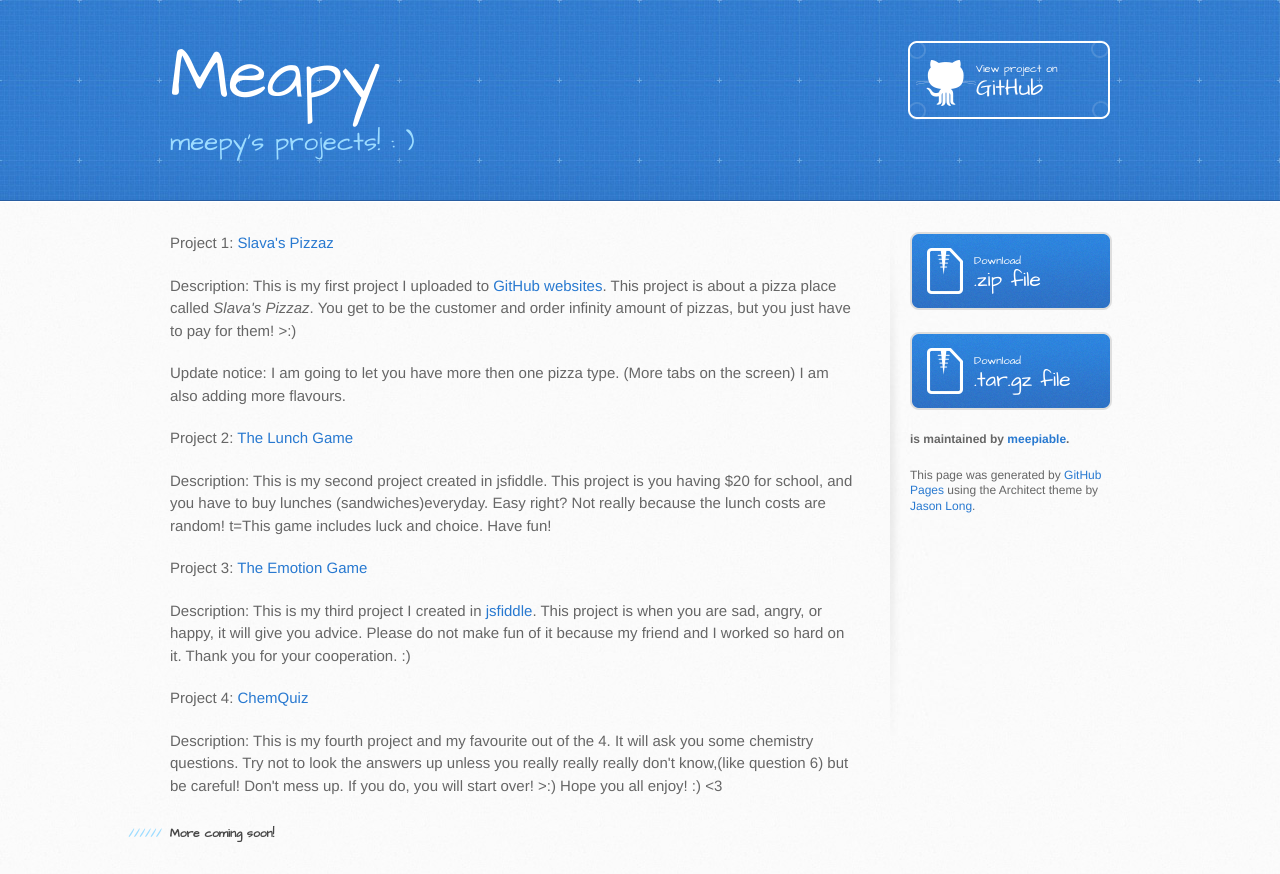
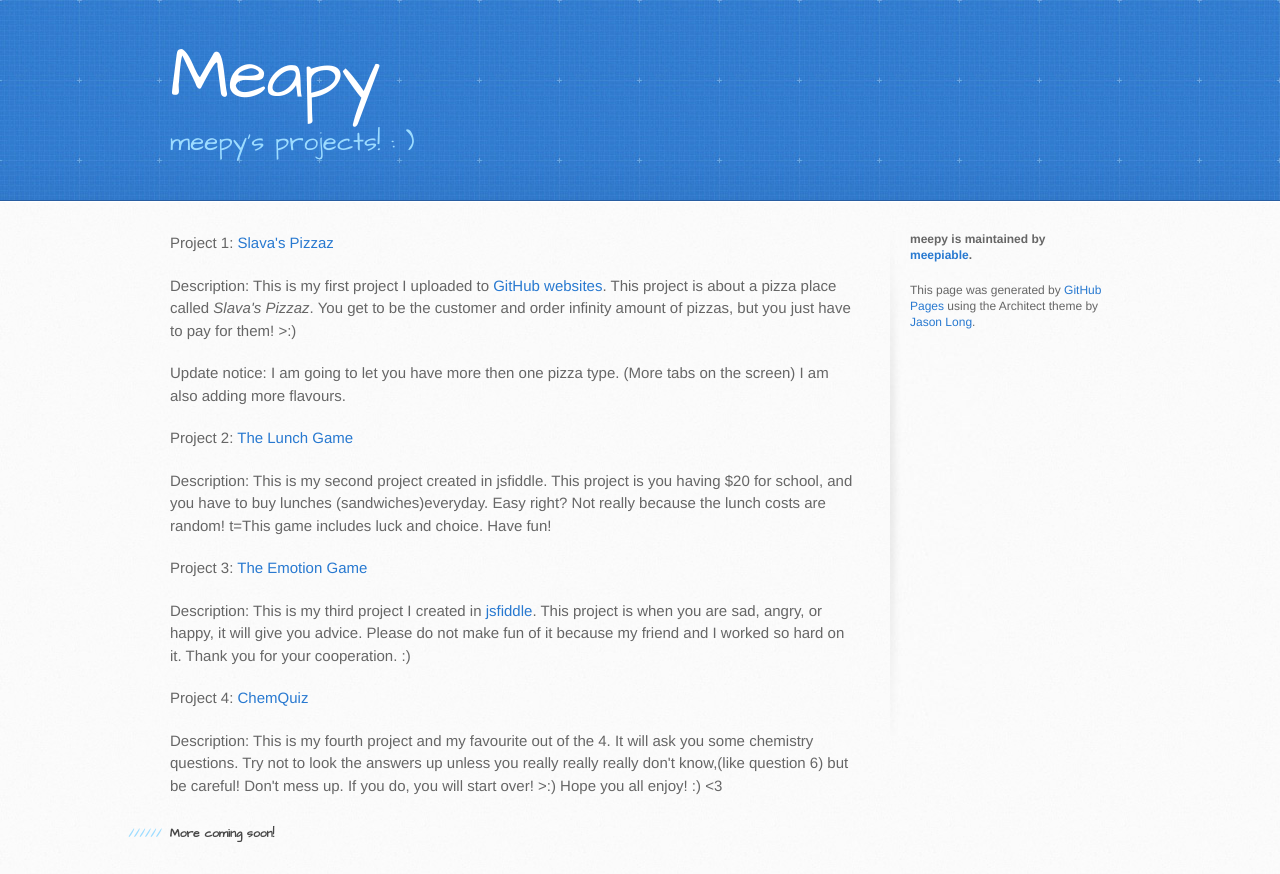
Before and after one commit to meepiable/meapy, a plain HTML site: page index.html in a window 1280 px wide. Drawn offline with Linux system fonts and the light colour scheme.

Commit message:
some stuff

```diff
--- a/index.html
+++ b/index.html
@@ -21,7 +21,7 @@
       <div class="inner">
         <h1>Meapy</h1>
         <h2>meepy&#39;s projects! : )</h2>
-        <a href="https://github.com/meepiable/meapy" class="button"><small>View project on</small> GitHub</a>
+        <!--<a href="https://github.com/meepiable/meapy" class="button"><small>View project on</small> GitHub</a>-->
       </div>
     </header>
 
@@ -51,16 +51,16 @@
         </section>
 
         <aside id="sidebar">
-          <a href="https://github.com/meepiable/meapy/zipball/master" class="button">
+          <!--<a href="https://github.com/meepiable/meapy/zipball/master" class="button">
             <small>Download</small>
             .zip file
           </a>
           <a href="https://github.com/meepiable/meapy/tarball/master" class="button">
             <small>Download</small>
             .tar.gz file
-          </a>
+          </a>-->
 
-          <p class="repo-owner"><a href="https://github.com/meepiable/meapy"></a> is maintained by <a href="https://github.com/meepiable">meepiable</a>.</p>
+          <p class="repo-owner"><a href="https://github.com/meepiable/meapy"></a>meepy is maintained by <a href="https://github.com/meepiable">meepiable</a>.</p>
 
           <p>This page was generated by <a href="https://pages.github.com">GitHub Pages</a> using the Architect theme by <a href="https://twitter.com/jasonlong">Jason Long</a>.</p>
         </aside>
```
